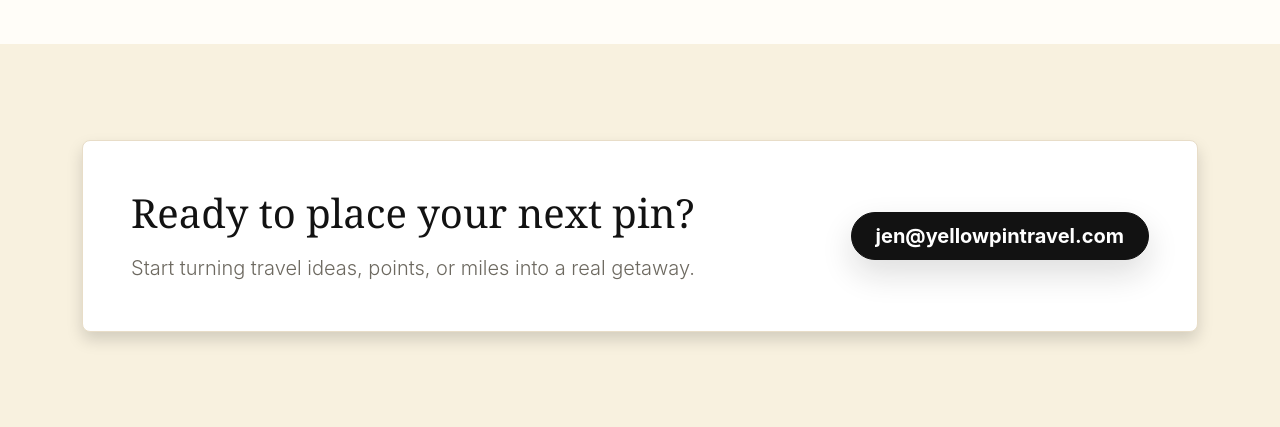
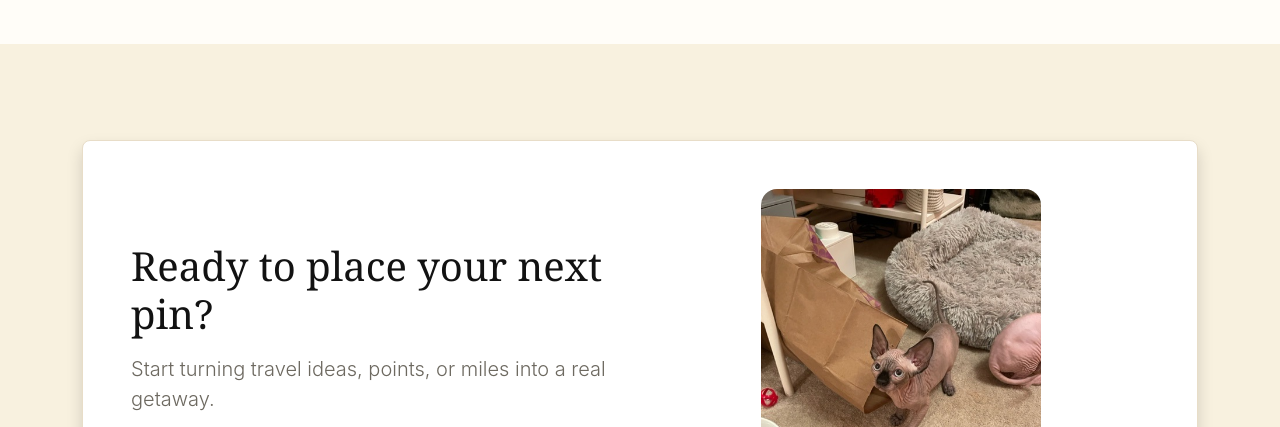
Before and after one commit to mspaits/yellow-pin-travel, a Flask app: page /about in a window 1280 px wide. Shown: the part 6073-6500 px from the top of the page. Run offline with Flask 3, Linux system fonts and the light colour scheme; some web fonts are replaced.

```diff
--- a/templates/base.html
+++ b/templates/base.html
@@ -43,12 +43,13 @@
       <div class="container">
         <div class="cta-panel shadow p-4 p-lg-5">
           <div class="row align-items-center g-4">
-            <div class="col-lg-8">
+            <div class="col-lg-6">
               <h2 class="display-6 mb-3">Ready to place your next pin?</h2>
-              <p class="lead mb-0">Start turning travel ideas, points, or miles into a real getaway.</p>
+              <p class="lead mb-5">Start turning travel ideas, points, or miles into a real getaway.</p>
+              <a class="btn btn-ypt btn-lg px-4" href="mailto:jen@yellowpintravel.com">jen@yellowpintravel.com</a>
             </div>
-            <div class="col-lg-4 text-lg-end">
-              <a class="btn btn-ypt btn-lg px-4" href="mailto:jen@yellowpintravel.com">jen@yellowpintravel.com</a>
+            <div class="col-lg-6 text-center">
+              <img src="static/images/Cocoa.jpg" class="rounded-4" style="width: 280px; height: auto;" alt="Cocoa">
             </div>
           </div>
         </div>
```
